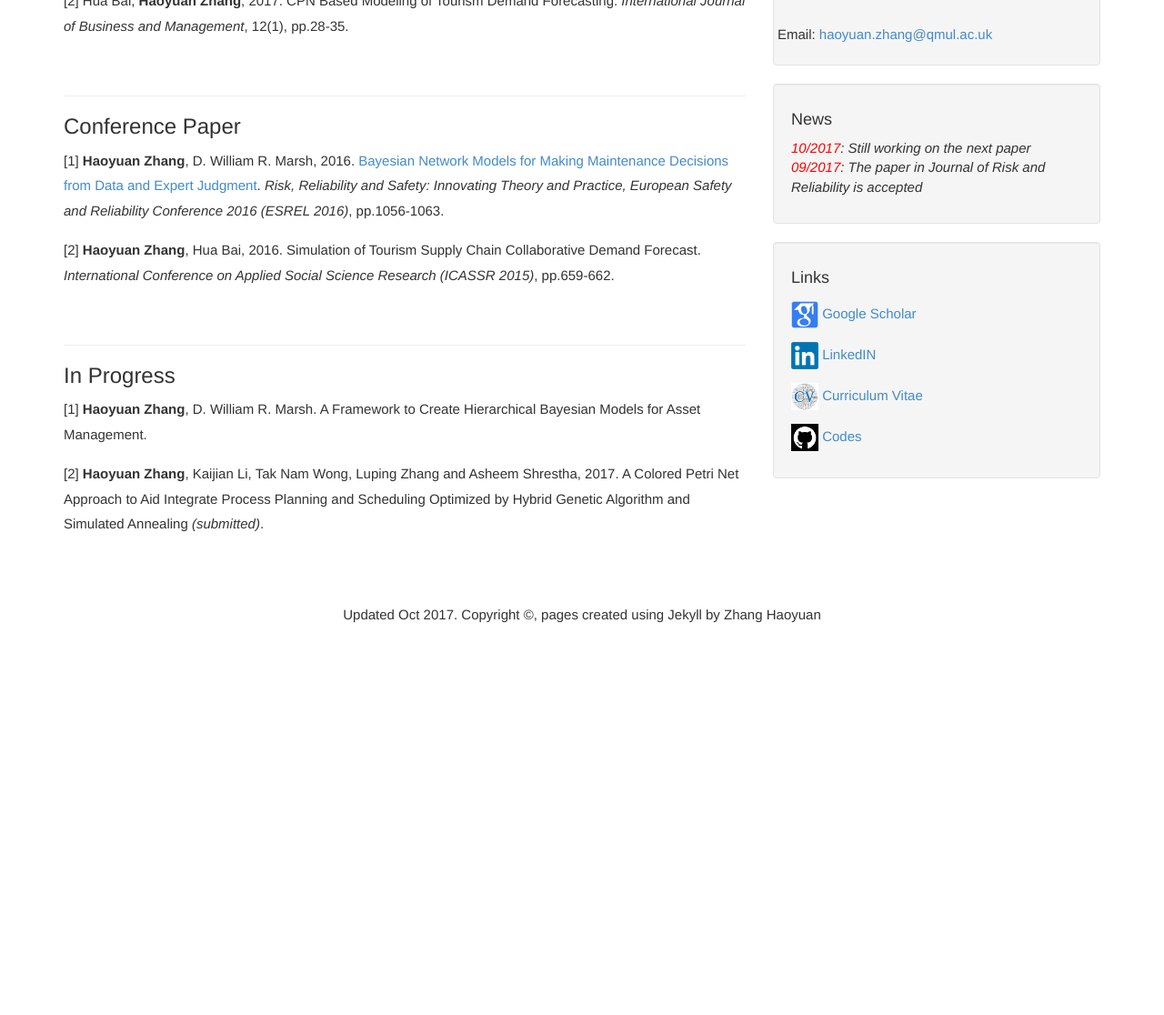
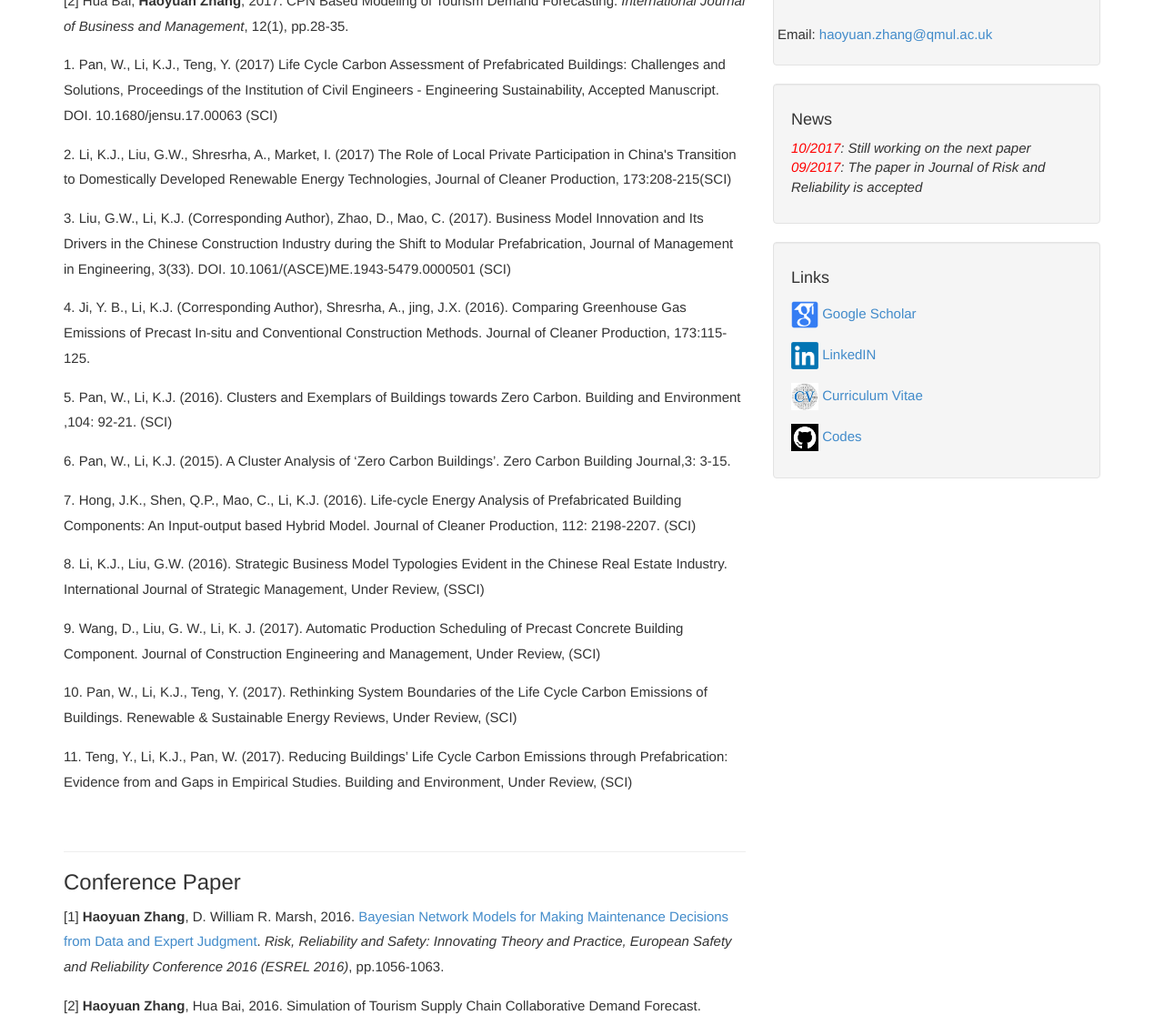
Before and after one commit to july0905/kaijian.github.io, a Jekyll site: the page built from pub.md, in a window 1280 px wide and 1400 px high, cut to the strip 284-1400 px from the top of the window. Shown: the whole strip at 91% size. Built offline with Jekyll 4.4.1, drawn with Linux system fonts in a browser that asks for light colours.

Commit message:
Update pub.md

```diff
--- a/pub.md
+++ b/pub.md
@@ -10,6 +10,21 @@ title: "Publication"
 [1] <b>Haoyuan Zhang</b>, D. William R. Marsh, 2017. Generic Bayesian Network Models for Making Maintenance Decisions from Available Data and Expert Knowledge. <i>Journal of Risk and Reliability</i> (accepted).
 
 <p>[2] Hua Bai, <b>Haoyuan Zhang</b>, 2017. CPN Based Modeling of Tourism Demand Forecasting. <i>International Journal of Business and Management</i>, 12(1), pp.28-35.</p>
+
+<p>1. Pan, W., Li, K.J., Teng, Y. (2017) Life Cycle Carbon Assessment of Prefabricated Buildings: Challenges and Solutions, Proceedings of the Institution of Civil Engineers - Engineering Sustainability, Accepted Manuscript. DOI. 10.1680/jensu.17.00063 (SCI)</p>
+<p>2. Li, K.J., Liu, G.W., Shresrha, A., Market, I. (2017) The Role of Local Private Participation in China's Transition to Domestically Developed Renewable Energy Technologies, Journal of Cleaner Production, 173:208-215(SCI)  </p>
+<p>3. Liu, G.W., Li, K.J. (Corresponding Author), Zhao, D., Mao, C. (2017). Business Model Innovation and Its Drivers in the Chinese Construction Industry during the Shift to Modular Prefabrication, Journal of Management in Engineering, 3(33). DOI. 10.1061/(ASCE)ME.1943-5479.0000501 (SCI)  </p>
+<p>4. Ji, Y. B., Li, K.J. (Corresponding Author), Shresrha, A., jing, J.X. (2016). Comparing Greenhouse Gas Emissions of Precast In-situ and Conventional Construction Methods. Journal of Cleaner Production, 173:115-125.  </p>
+<p>5. Pan, W., Li, K.J. (2016). Clusters and Exemplars of Buildings towards Zero Carbon. Building and Environment ,104: 92-21. (SCI)  </p>
+<p>6. Pan, W., Li, K.J. (2015). A Cluster Analysis of ‘Zero Carbon Buildings’. Zero Carbon Building Journal,3: 3-15. </p>
+<p>7. Hong, J.K., Shen, Q.P., Mao, C., Li, K.J. (2016). Life-cycle Energy Analysis of Prefabricated Building Components: An Input-output based Hybrid Model. Journal of Cleaner Production, 112: 2198-2207. (SCI)  </p>
+<p>8.  Li, K.J., Liu, G.W. (2016). Strategic Business Model Typologies Evident in the Chinese Real Estate Industry. International Journal of Strategic Management, Under Review, (SSCI)  </p>
+<p>9. Wang, D., Liu, G. W., Li, K. J. (2017). Automatic Production Scheduling of Precast Concrete Building Component. Journal of Construction Engineering and Management, Under Review, (SCI) </p>
+<p>10. Pan, W., Li, K.J., Teng, Y. (2017). Rethinking System Boundaries of the Life Cycle Carbon Emissions of Buildings. Renewable & Sustainable Energy Reviews, Under Review, (SCI)</p>
+<p>11. Teng, Y., Li, K.J., Pan, W. (2017). Reducing Buildings’ Life Cycle Carbon Emissions through Prefabrication: Evidence from and Gaps in Empirical Studies. Building and Environment, Under Review, (SCI)</p>
+
+
+
 
 
 <p> &nbsp;</p>
```
